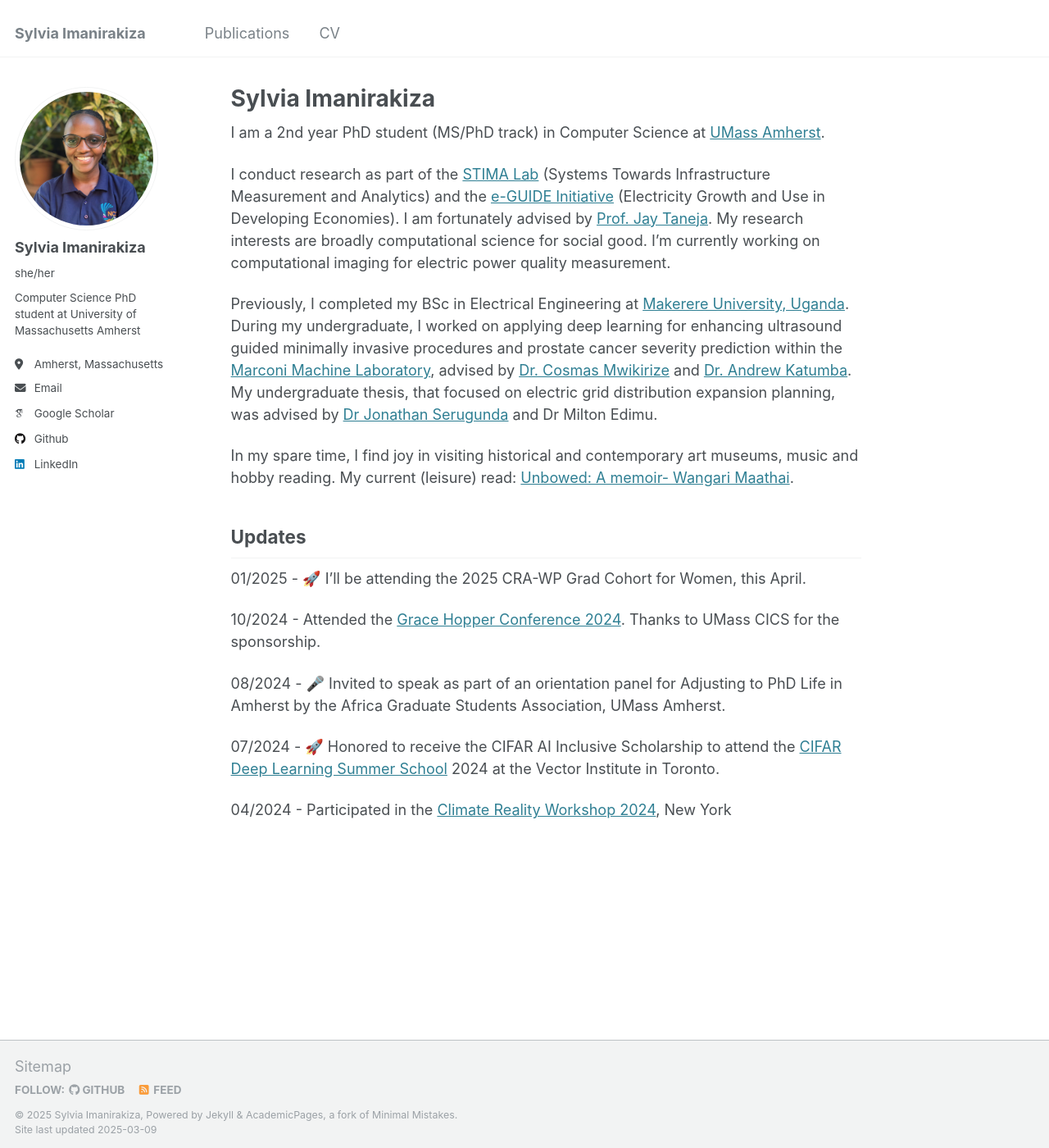
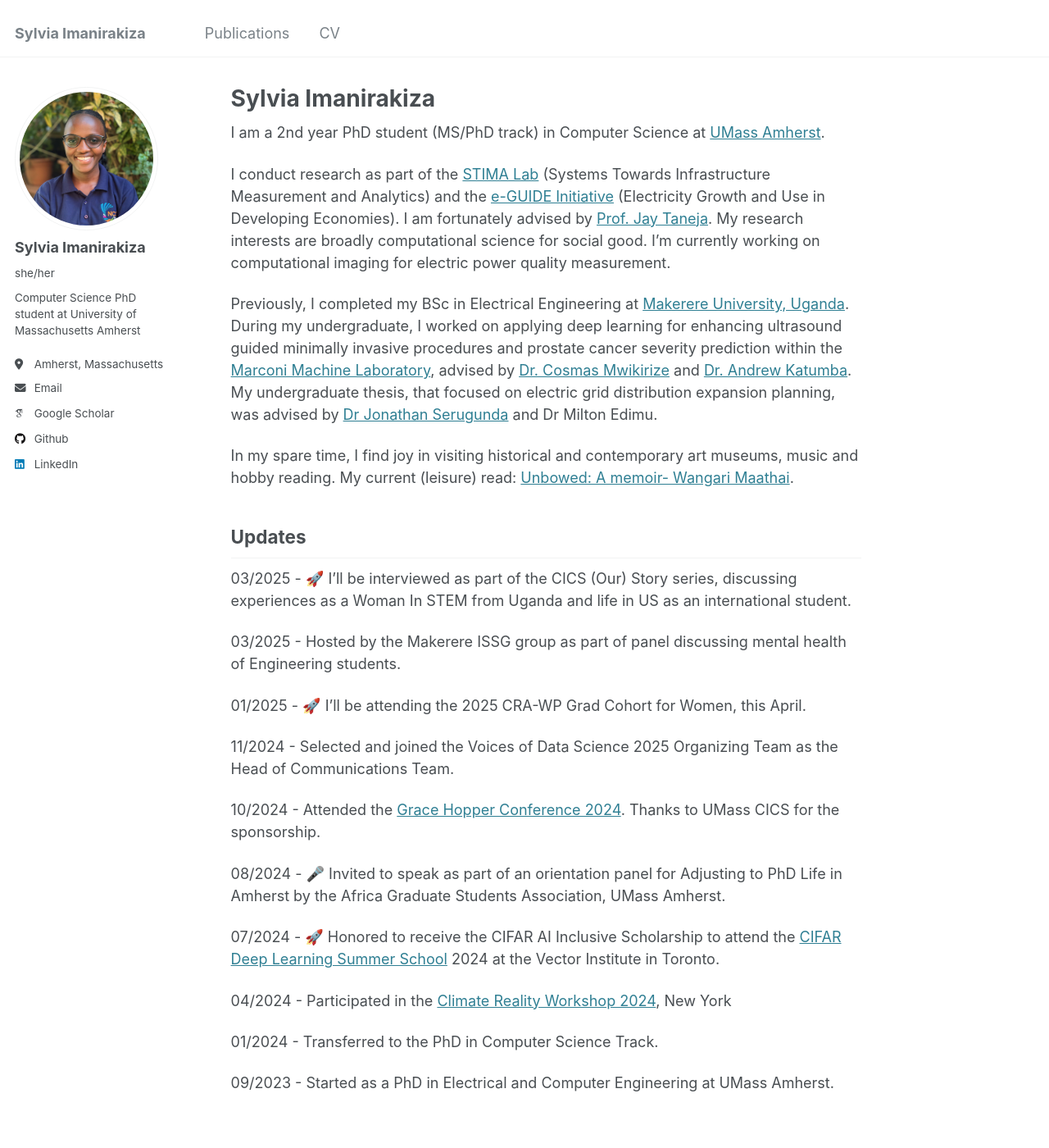
Before and after one commit to simanirakiza/simanirakiza.github.io, a Jekyll site: the page built from _pages/about.md, in a window 1280 px wide and 1400 px high. Shown: the whole window at 82% size. Built offline with Jekyll 4.4.1, drawn with Linux system fonts in a browser that asks for light colours; some web fonts are replaced.

Commit message:
updating news

```diff
--- a/_pages/about.md
+++ b/_pages/about.md
@@ -17,8 +17,13 @@ Previously, I completed my BSc in Electrical Engineering at [Makerere University
 In my spare time, I find joy in visiting historical and contemporary art museums, music and hobby reading. My current (leisure) read: [Unbowed: A memoir- Wangari Maathai](https://www.goodreads.com/book/show/201111.Unbowed).
 
 ## Updates
+03/2025 - 🚀 I'll be interviewed as part of the CICS (Our) Story series, discussing experiences as a Woman In STEM from Uganda and life in US as an international student.
+
+03/2025 - Hosted by the Makerere ISSG group as part of panel discussing mental health of Engineering students.
 
 01/2025 - 🚀 I'll be attending the 2025 CRA-WP Grad Cohort for Women, this April.
+
+11/2024 - Selected and joined the Voices of Data Science 2025 Organizing Team as the Head of Communications Team.
 
 10/2024 - Attended the [Grace Hopper Conference 2024](https://ghc.anitab.org/). Thanks to UMass CICS for the sponsorship.
 
@@ -27,3 +32,7 @@ In my spare time, I find joy in visiting historical and contemporary art museums
 07/2024 - 🚀 Honored to receive the CIFAR AI Inclusive Scholarship to attend the [CIFAR Deep Learning Summer School](https://dlrl.ca/) 2024 at the Vector Institute in Toronto.
 
 04/2024 - Participated in the [Climate Reality Workshop 2024](https://www.climaterealityproject.org/new-york), New York
+
+01/2024 - Transferred to the PhD in Computer Science Track.
+
+09/2023 - Started as a PhD in Electrical and Computer Engineering at UMass Amherst.
```
